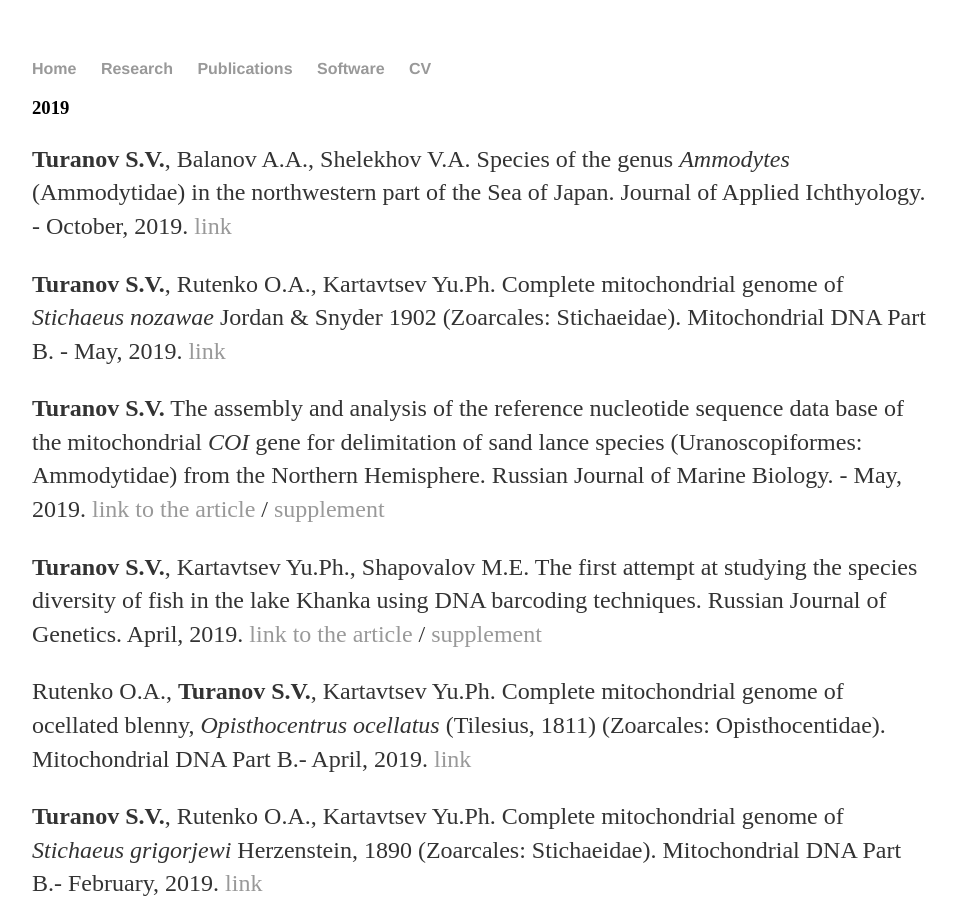
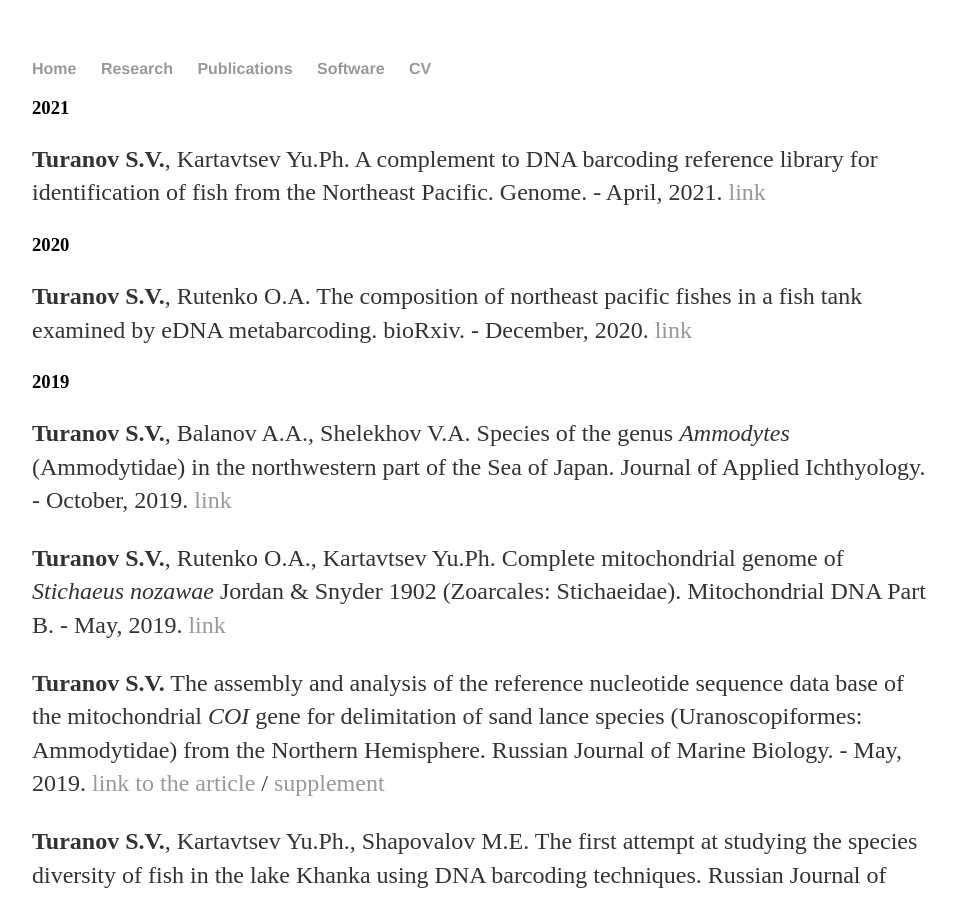
Before and after one commit to Sturcoal/Sturcoal.github.io, a Jekyll site: the page built from Publications.html, in a window 1280 px wide and 900 px high. Shown: the whole window, without its empty margins (160-1117 px from the left). Built offline with Jekyll 4.4.1, drawn with Linux system fonts in a browser that asks for light colours.

Commit message:
Update Publications.html

```diff
--- a/Publications.html
+++ b/Publications.html
@@ -3,6 +3,13 @@ layout: default
 title: Sergei Turanov
 ---
 <div class="blurb">
+	<h3>2021</h3>
+	<p><b>Turanov S.V.</b>, Kartavtsev Yu.Ph. A complement to DNA barcoding reference library for identification of fish from the Northeast Pacific. Genome. - April, 2021. <a href="https://tspace.library.utoronto.ca/bitstream/1807/106760/1/gen-2020-0192.pdf">link</a>  <p>
+
+
+
+	<h3>2020</h3>
+	<p><b>Turanov S.V.</b>, Rutenko O.A. The composition of northeast pacific fishes in a fish tank examined by eDNA metabarcoding. bioRxiv. - December, 2020. <a href="https://www.biorxiv.org/content/biorxiv/early/2020/12/22/2020.12.21.423745.full.pdf">link</a>  <p>
 	<h3>2019</h3>
 	<p><b>Turanov S.V.</b>, Balanov A.A., Shelekhov V.A. Species of the genus <i>Ammodytes</i> (Ammodytidae) in the northwestern part of the Sea of Japan. Journal of Applied Ichthyology. - October, 2019. <a href="https://onlinelibrary.wiley.com/doi/abs/10.1111/jai.13981">link</a> <p>
 	<p><b>Turanov S.V.</b>, Rutenko O.A., Kartavtsev Yu.Ph. Complete mitochondrial genome of <i>Stichaeus nozawae</i> Jordan & Snyder 1902 (Zoarcales: Stichaeidae). Mitochondrial DNA Part B. - May, 2019. <a href="https://www.tandfonline.com/doi/full/10.1080/23802359.2019.1612293">link</a>  <p>
```
